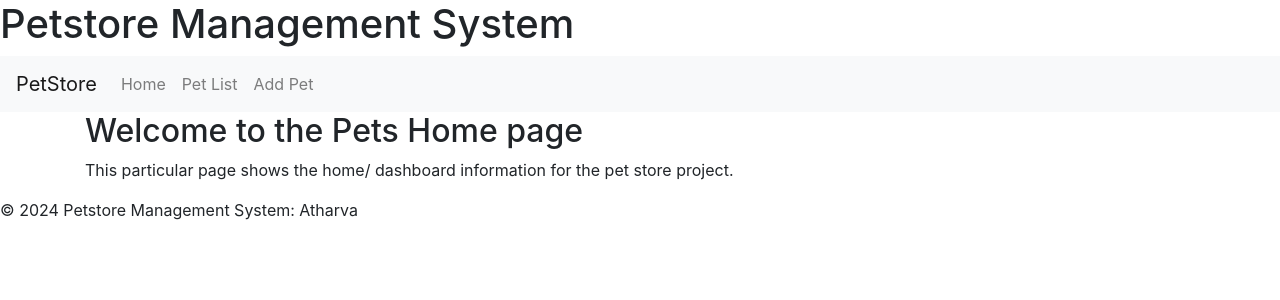
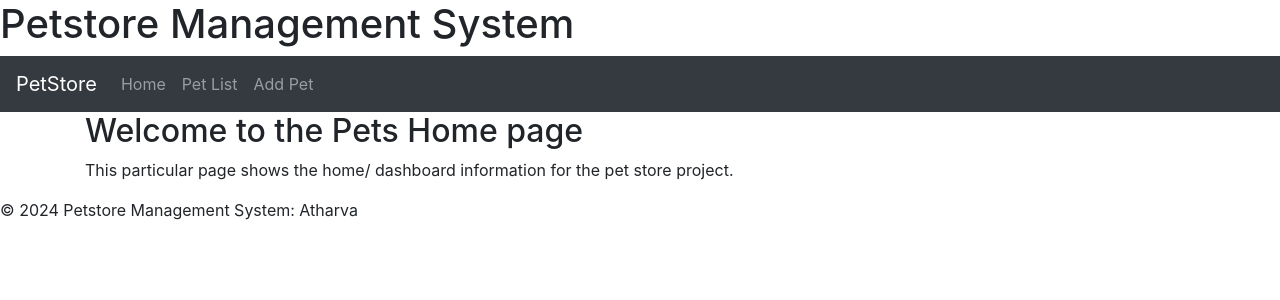
Before and after one commit to atharvapawar/petstore4, a Django app: page / in a window 1280 px wide. Shown: the top 300 px of the page. Run offline with Django 5.2, Linux system fonts and the light colour scheme; some libraries are stand-ins or nearby versions.

Commit message:
update folder to github

```diff
--- a/petstoreapp/templates/petstoreapp/nav.html
+++ b/petstoreapp/templates/petstoreapp/nav.html
@@ -1,6 +1,6 @@
-<nav class="navbar navbar-expand-lg navbar-light bg-light">
+<nav class="navbar navbar-expand-lg navbar-dark bg-dark">
     <a class="navbar-brand" href="#">PetStore</a>
-    <button class="navbar-toggler" type="button" data-toggle="collapse" data="#navbarSupportedContent">
+    <button class="navbar-toggler" type="button" data-toggle="collapse" data-target="#navbarSupportedContent">
         <span class="navbar-toggler-icon"></span>
     </button>
     <div class="collapse navbar-collapse" id="navbarSupportedContent">
```
